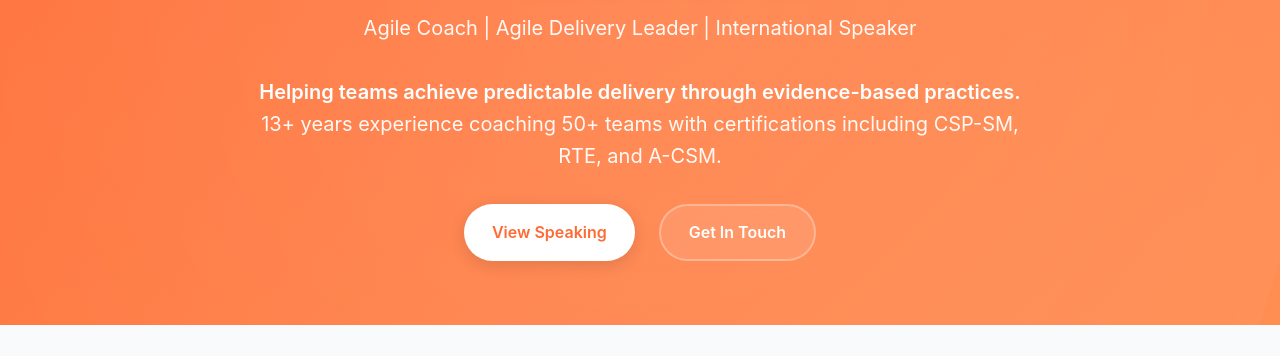
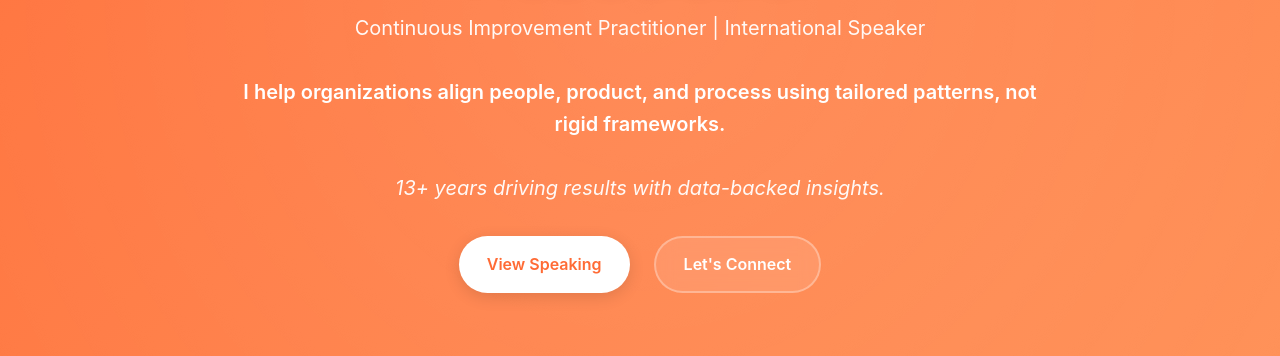
Before and after one commit to ChiefD425/ChiefD425.github.io, an Eleventy site: page index.njk in a window 1280 px wide. Shown: the part 444-800 px from the top of the page. Built offline with nearby package versions, Linux system fonts and the light colour scheme; Eleventy itself is replaced by a stand-in of ours; files that its build step writes are made by us from their sources.

Commit message:
feat: update hero section bio and call to action text

```diff
--- a/index.njk
+++ b/index.njk
@@ -8,11 +8,12 @@ description: Agile Coach with 13+ years experience coaching 50+ teams. Specializ
   <div class="hero-content">
     <img src="IMG_3523.png" alt="Fred Deichler" class="avatar">
     <h1>Fred Deichler</h1>
-    <p>Agile Coach | Agile Delivery Leader | International Speaker</p>
-    <p><strong>Helping teams achieve predictable delivery through evidence-based practices.</strong> 13+ years experience coaching 50+ teams with certifications including CSP-SM, RTE, and A-CSM.</p>
+    <p>Continuous Improvement Practitioner | International Speaker</p>
+    <p><strong>I help organizations align people, product, and process using tailored patterns, not rigid frameworks.</strong></p>
+    <p><em>13+ years driving results with data-backed insights.</em></p>
     <div class="buttons">
       <a class="btn primary" href="/speaking/">View Speaking</a>
-      <a class="btn outline" href="/contact/">Get In Touch</a>
+      <a class="btn outline" href="/contact/">Let's Connect</a>
     </div>
   </div>
 </section>
```
